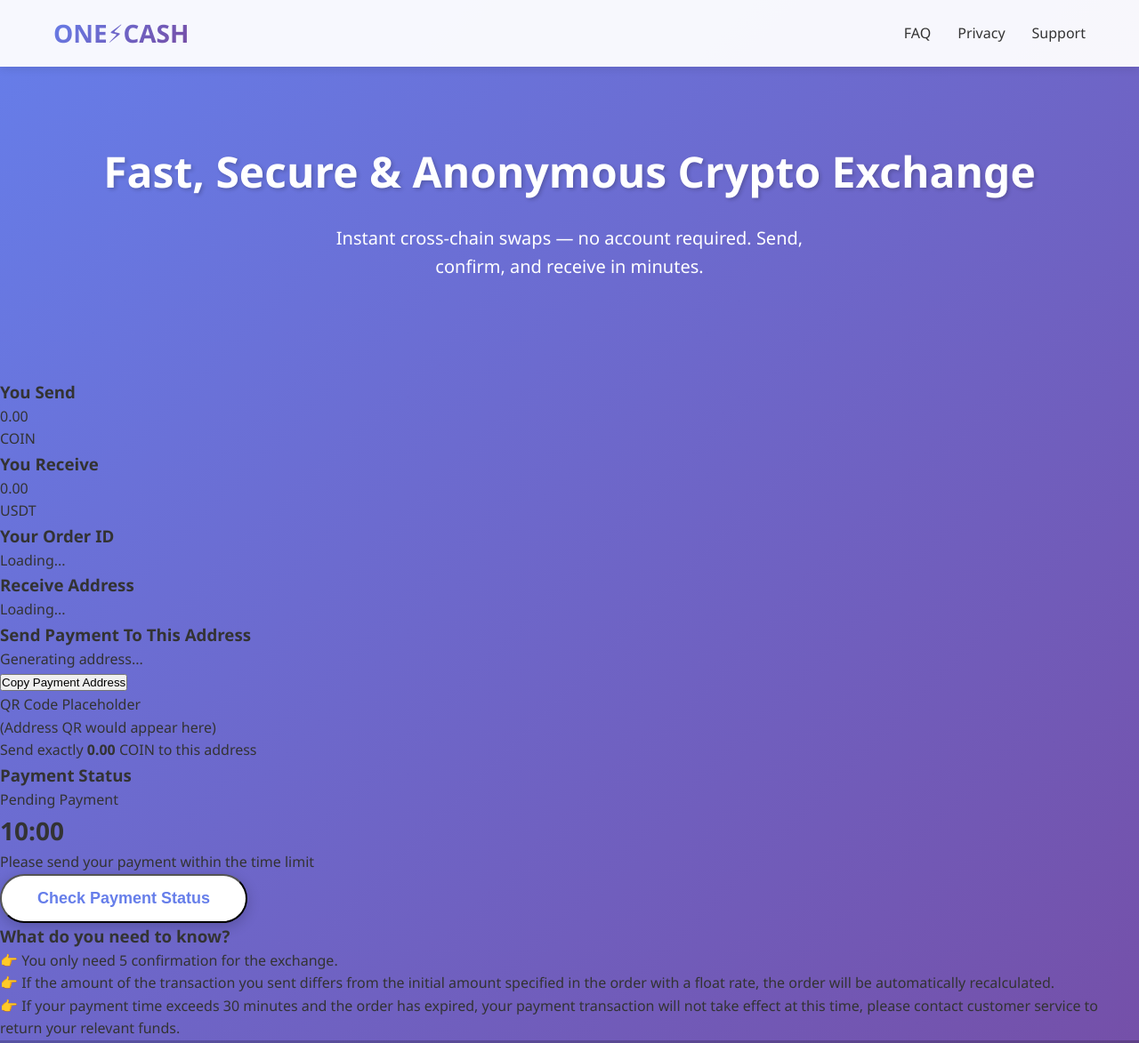
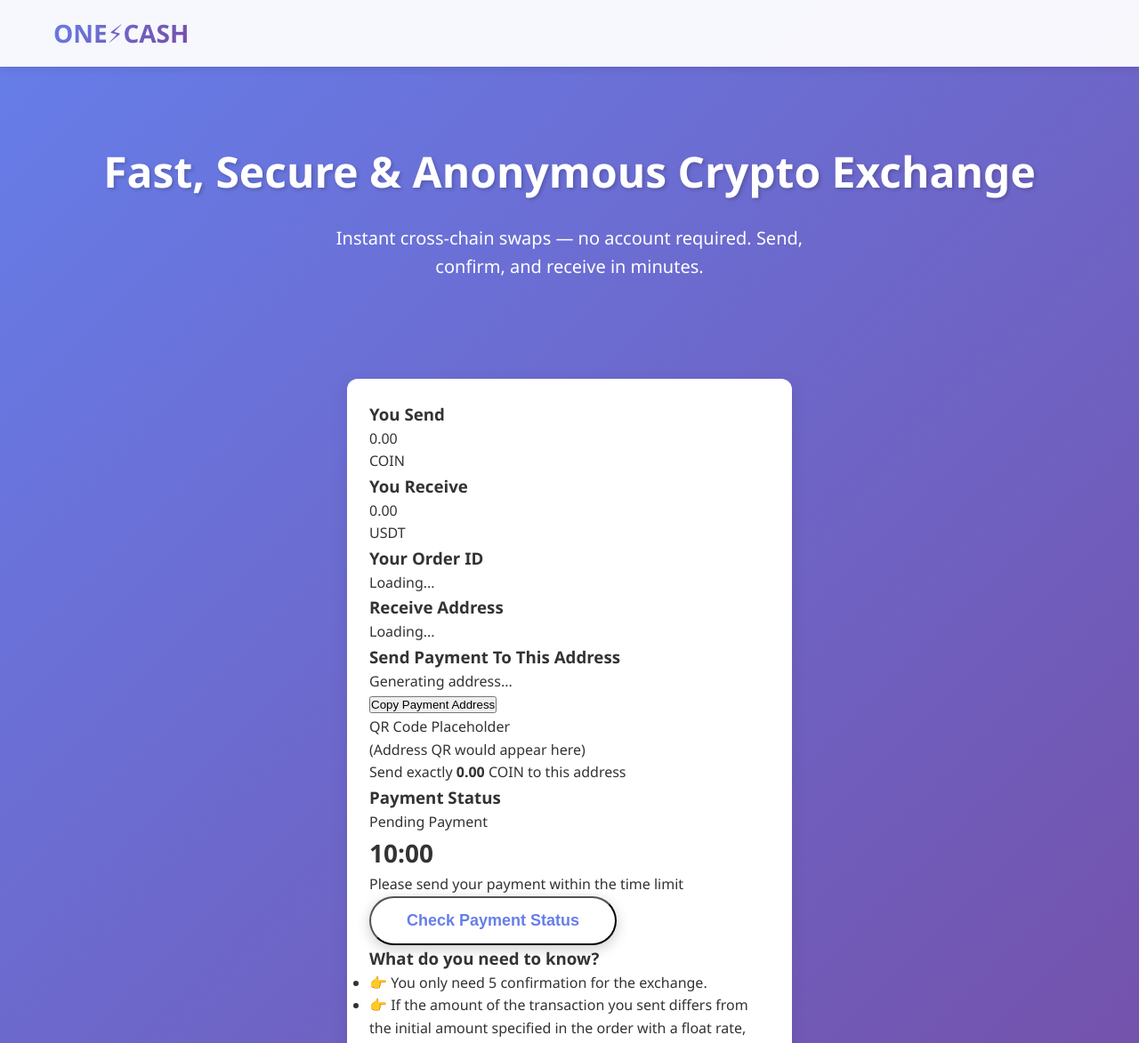
Before and after one commit to milonsheikh02/onecash-fornt, a plain HTML site: page payment.html in a window 1280 px wide. Shown: the top 1173 px of the page at 89% size. Drawn offline with Linux system fonts and the light colour scheme.

Commit message:
Update payment.html
হ্যাঁ

```diff
--- a/payment.html
+++ b/payment.html
@@ -15,9 +15,6 @@
                 <h1>ONE⚡CASH</h1>
             </div>
             <nav class="nav">
-                <a href="faq.html">FAQ</a>
-                <a href="privacy.html">Privacy</a>
-                <a href="support.html">Support</a>
             </nav>
         </div>
     </header>
@@ -29,9 +26,9 @@
             <p>Instant cross-chain swaps — no account required. Send, confirm, and receive in minutes.</p>
         </div>
     </section>
-
-
-            <div class="content">
+    <div class="container">
+    <div class="payment-box">
+                <div class="content">
                 <div class="info-grid">
                     <div class="info-card">
                         <h3>You Send</h3>
```
